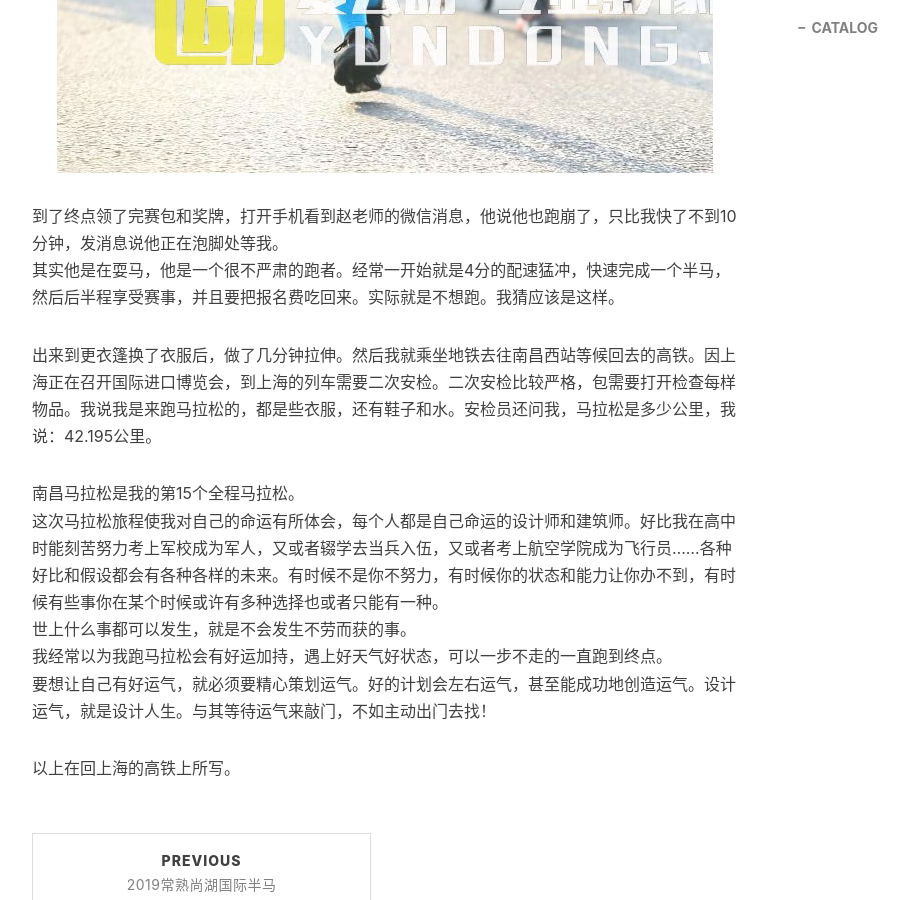
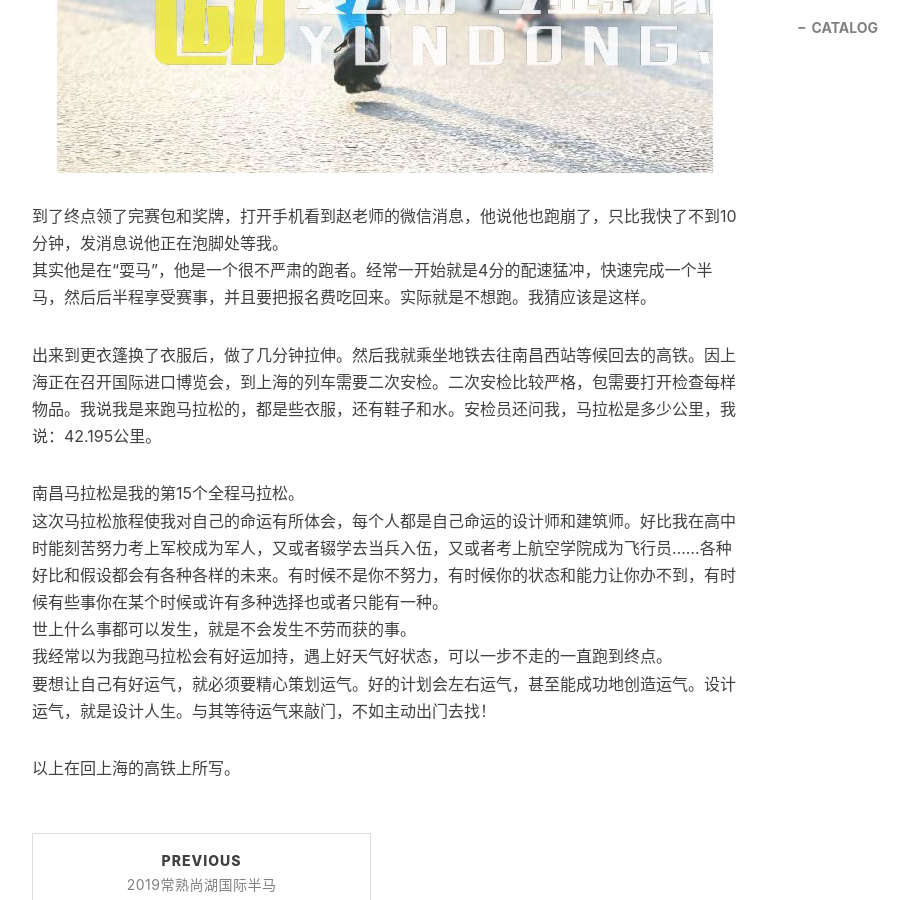
Before and after one commit to Davinly/davinly.github.io, a Jekyll site: the page built from _posts/2019-11-10-南昌马拉松.md, in a window 1280 px wide and 900 px high, scrolled down 16196 px. Shown: the whole window, without its empty margins (233-1142 px from the left). Built offline with Jekyll 4.4.1, drawn with Linux system fonts in a browser that asks for light colours; nearby versions of some CDN libraries; comment, search, counter and statistics services are not loaded.

```diff
--- a/_posts/2019-11-10-南昌马拉松.md
+++ b/_posts/2019-11-10-南昌马拉松.md
@@ -95,7 +95,7 @@ tags:
 ![](http://daichunlei.com/img/2019nanchang/15.JPG)
 
 到了终点领了完赛包和奖牌，打开手机看到赵老师的微信消息，他说他也跑崩了，只比我快了不到10分钟，发消息说他正在泡脚处等我。
-其实他是在耍马，他是一个很不严肃的跑者。经常一开始就是4分的配速猛冲，快速完成一个半马，然后后半程享受赛事，并且要把报名费吃回来。实际就是不想跑。我猜应该是这样。
+其实他是在“耍马”，他是一个很不严肃的跑者。经常一开始就是4分的配速猛冲，快速完成一个半马，然后后半程享受赛事，并且要把报名费吃回来。实际就是不想跑。我猜应该是这样。
 
 出来到更衣篷换了衣服后，做了几分钟拉伸。然后我就乘坐地铁去往南昌西站等候回去的高铁。因上海正在召开国际进口博览会，到上海的列车需要二次安检。二次安检比较严格，包需要打开检查每样物品。我说我是来跑马拉松的，都是些衣服，还有鞋子和水。安检员还问我，马拉松是多少公里，我说：42.195公里。
 
```
